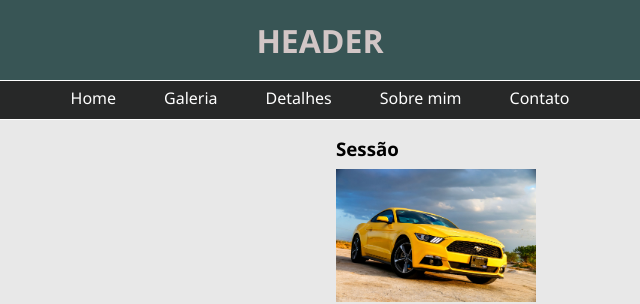
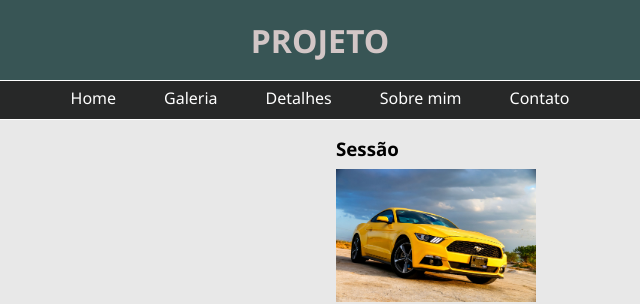
Before and after one commit to saov4000/pw-projeto01, a plain HTML site: page index.html in a window 1280 px wide. Shown: the top 304 px of the page, 320-960 px from the left. Drawn offline with Linux system fonts and the light colour scheme.

Commit message:
Atualizando o projeto

```diff
--- a/index.html
+++ b/index.html
@@ -8,7 +8,7 @@
 </head>
 <body>
     <header>
-        <h1>HEADER</h1>
+        <h1>PROJETO</h1>
     </header>
     <nav>
         <ul>
```
